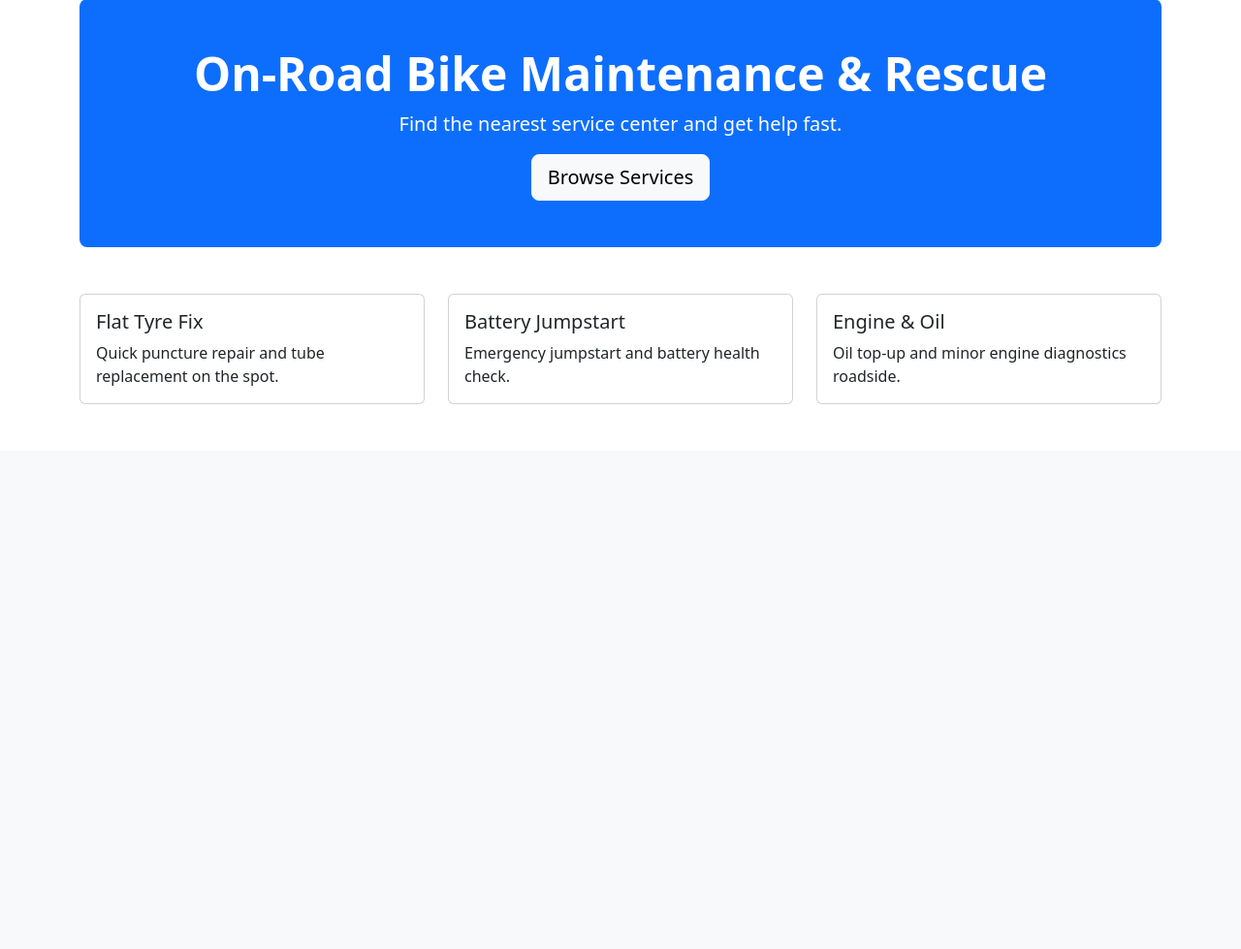
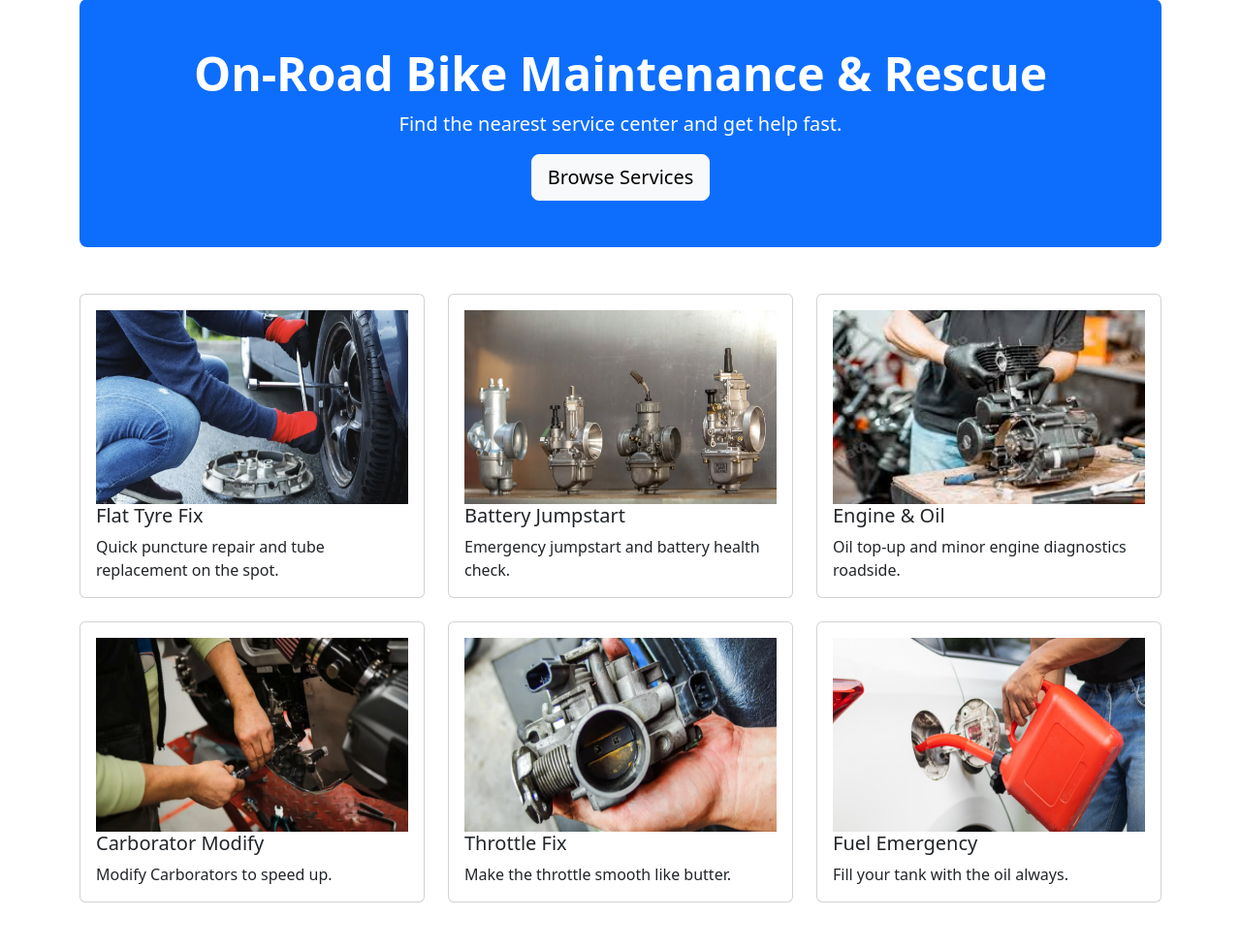
Before and after one commit to nizamuddinchowdhury-1421/Cholonto--Rush, a Django app: page / in a window 1280 px wide. Shown: the part 629-1608 px from the top of the page at 97% size. Before the commit the page ends 1046 px from the top, so only its background shows below. Run offline with Django 5.2, Linux system fonts and the light colour scheme; parts of the project's set-up code (start-up, migrations or seed data) failed here and were passed over.

Commit message:
First Commit

```diff
--- a/core/templates/core/home.html
+++ b/core/templates/core/home.html
@@ -63,6 +63,8 @@
       <div class="col-md-4">
         <div class="card h-100">
           <div class="card-body">
+            <img src="{% static 'img/Tire Change.png' %}" width="1200" height="200"  class="d-block w-100" alt="banner image">
+
             <h5 class="card-title">Flat Tyre Fix</h5>
             <p class="card-text">Quick puncture repair and tube replacement on the spot.</p>
           </div>
@@ -71,6 +73,8 @@
       <div class="col-md-4">
         <div class="card h-100">
           <div class="card-body">
+            <img src="{% static 'img/b.png' %}" width="1200" height="200"  class="d-block w-100" alt="banner image">
+
             <h5 class="card-title">Battery Jumpstart</h5>
             <p class="card-text">Emergency jumpstart and battery health check.</p>
           </div>
@@ -79,8 +83,39 @@
       <div class="col-md-4">
         <div class="card h-100">
           <div class="card-body">
+            <img src="{% static 'img/a1.jpg' %}" width="1200" height="200"  class="d-block w-100" alt="banner image">
+
             <h5 class="card-title">Engine & Oil</h5>
             <p class="card-text">Oil top-up and minor engine diagnostics roadside.</p>
+          </div>
+        </div>
+      </div>
+       <div class="col-md-4">
+        <div class="card h-100">
+          <div class="card-body">
+            <img src="{% static 'img/Bike_4.png' %}" width="1200" height="200"  class="d-block w-100" alt="banner image">
+            <h5 class="card-title">Carborator Modify</h5>
+            <p class="card-text">Modify Carborators to speed up.</p>
+          </div>
+        </div>
+      </div>
+        <div class="col-md-4">
+        <div class="card h-100">
+          <div class="card-body">
+            <img src="{% static 'img/Throttle Fix.png' %}" width="1200" height="200"  class="d-block w-100" alt="banner image">
+
+            <h5 class="card-title">Throttle Fix</h5>
+            <p class="card-text">Make the throttle smooth like butter.</p>
+          </div>
+        </div>
+      </div>
+        <div class="col-md-4">
+        <div class="card h-100">
+          <div class="card-body">
+            <img src="{% static 'img/Fuel Emergency.png' %}" width="1200" height="200"  class="d-block w-100" alt="banner image">
+
+            <h5 class="card-title">Fuel Emergency</h5>
+            <p class="card-text">Fill your tank with the oil always.</p>
           </div>
         </div>
       </div>
```
Also changed, not shown: db.sqlite3, static/img/Fuel Emergency.png (added), static/img/Throttle Fix.png (added), static/img/Tire Change.png (added), static/img/a1.jpg (added), static/img/b.png (added).
